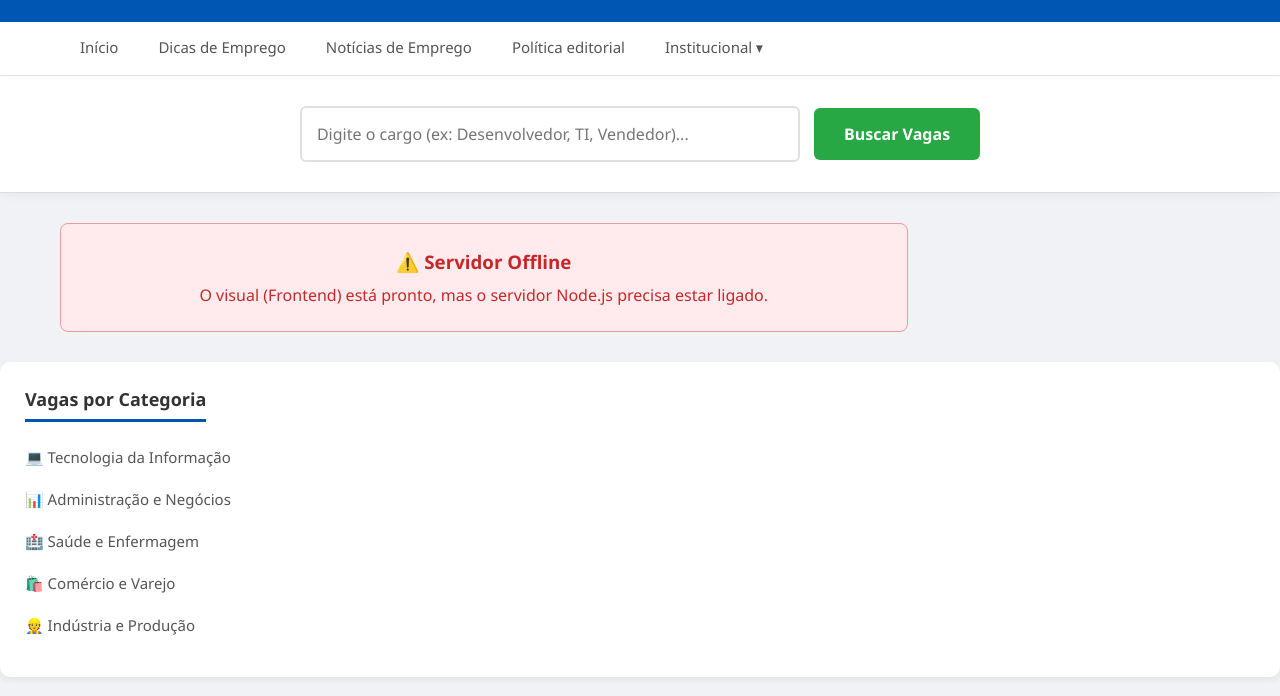
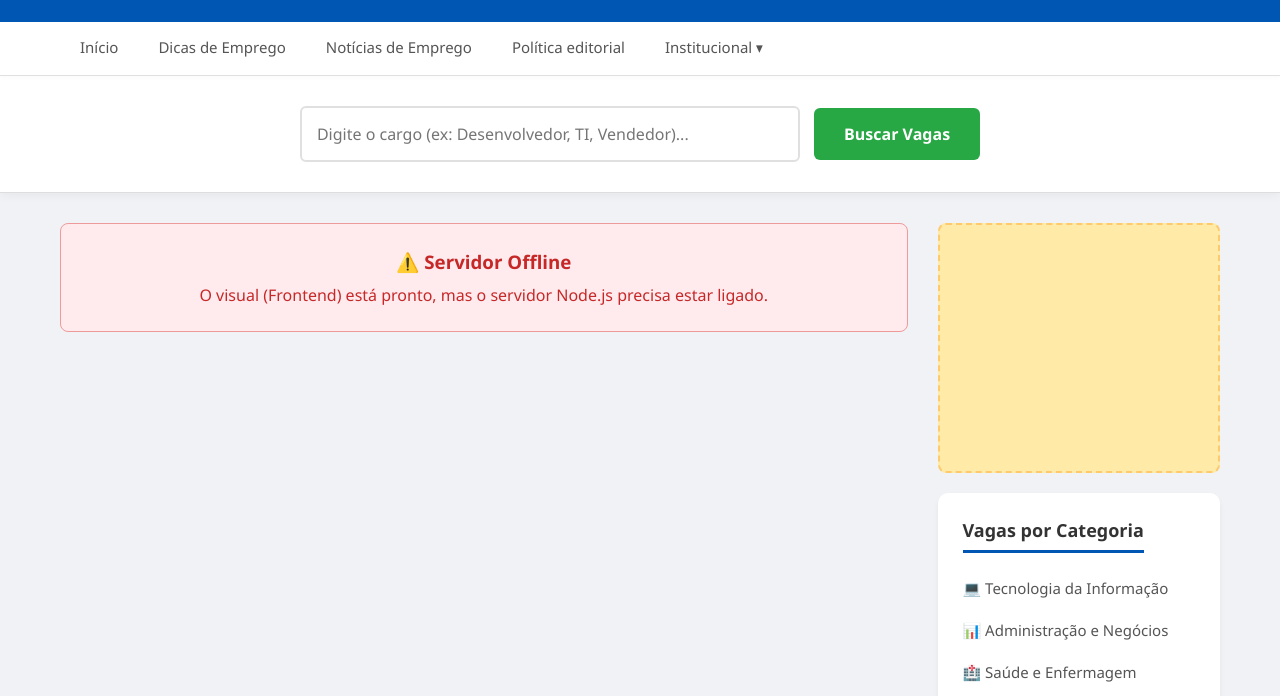
Before and after one commit to werllongabrielhenrique-svg/manaus-empregos, a website: page index.html in a window 1280 px wide. Shown: the part 101-797 px from the top of the page. Drawn offline with Linux system fonts and the light colour scheme; no server answers.

Commit message:
Adiciona banner de anuncios da Adsterra no index

```diff
--- a/index.html
+++ b/index.html
@@ -163,6 +163,8 @@
 
         <!-- Coluna Direita: Sidebar -->
         <aside>
+            <!-- ANÚNCIO 2 -->
+            <div class="ad-space ad-sidebar">
                 <script>
   atOptions = {
     'key' : '96a1d10de4245cd88679884b8e0e098c',
```
